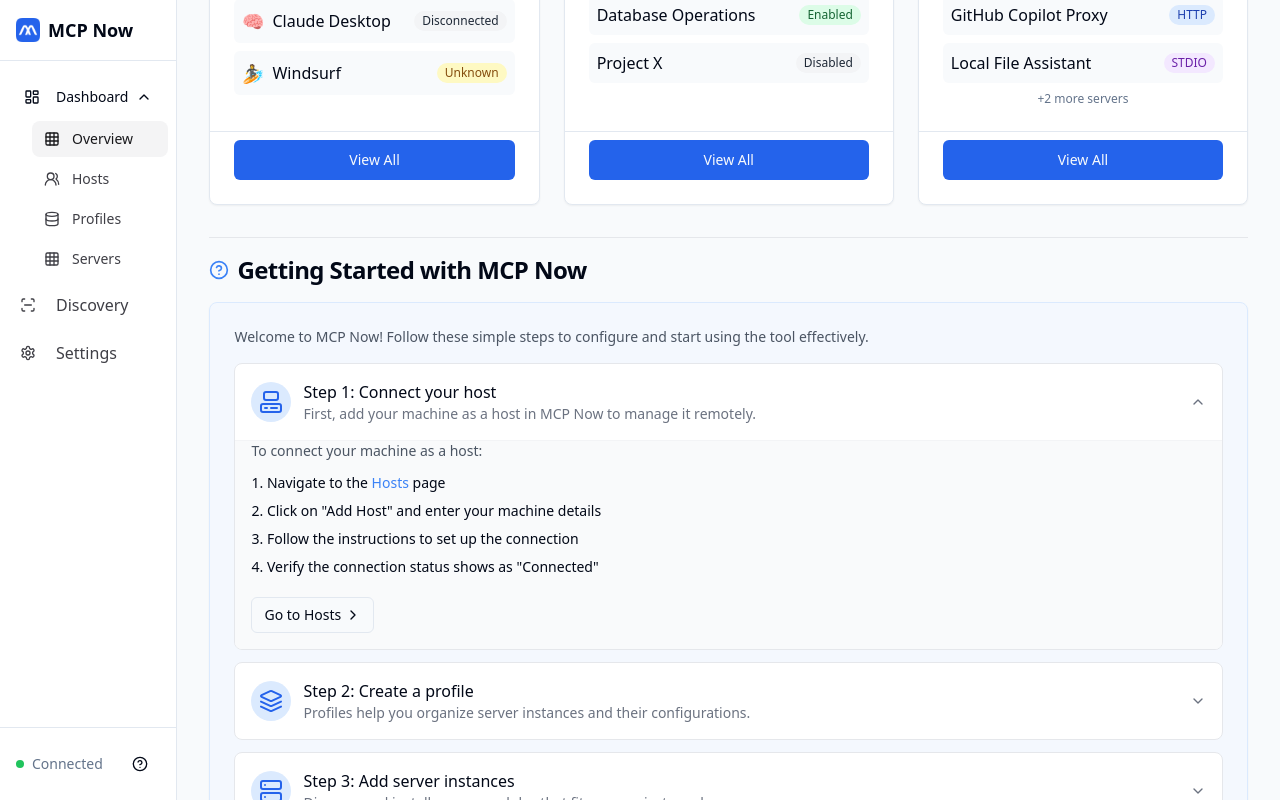
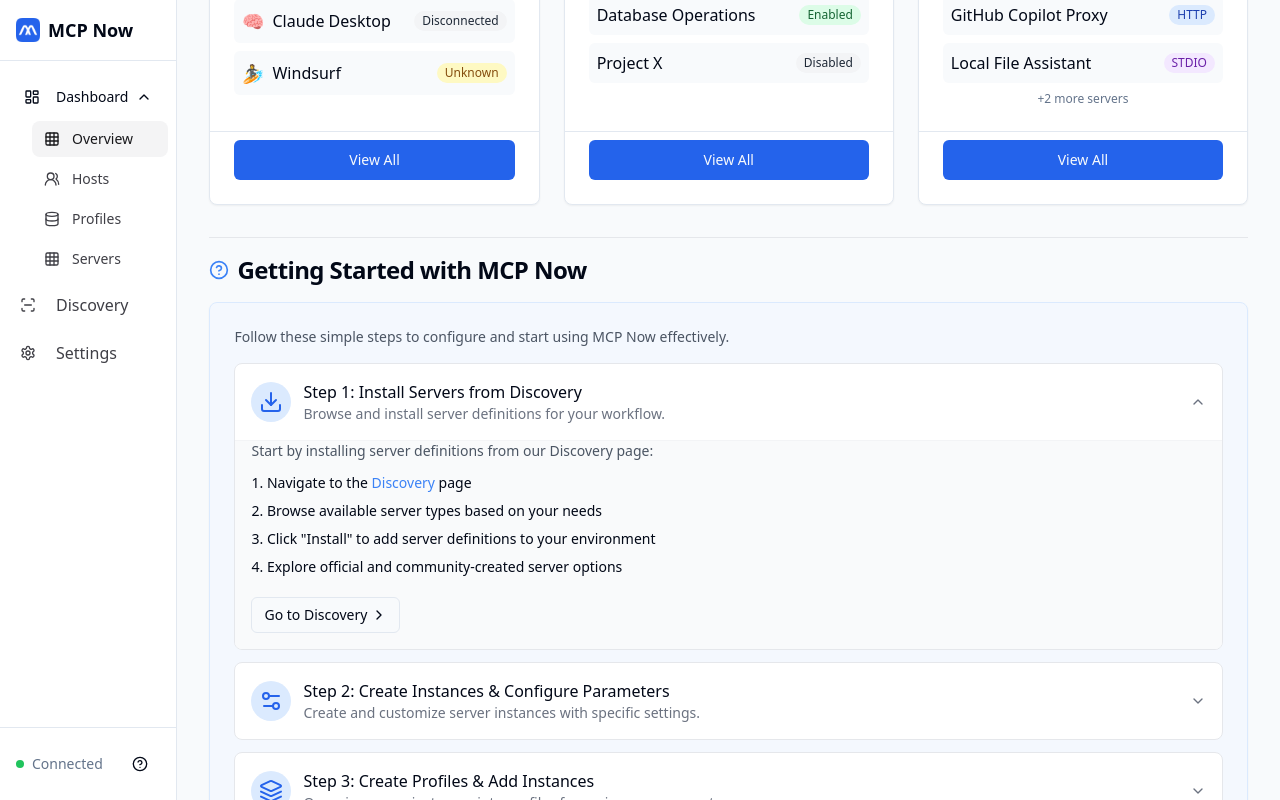
Before and after one commit to johnny96124/mcpnow-website-contentchange-95, a React (Vite) app: page / in a window 1280 px wide. Both pictures are taken after a click on the button 728 px from the left and 402 px from the top of the page. Built offline with nearby package versions, Linux system fonts and the light colour scheme.

Commit message:
feat: Update dashboard user flow
Refactor the user onboarding steps in the dashboard to guide users through installing servers, creating instances, creating profiles, and associating hosts.

```diff
--- a/src/pages/Dashboard.tsx
+++ b/src/pages/Dashboard.tsx
@@ -288,24 +288,24 @@ const Dashboard = () => {
 
   const beginnerGuideSteps = [
     {
-      title: "Connect your host",
-      description: "First, add your machine as a host in MCP Now to manage it remotely.",
-      icon: <Computer className="h-6 w-6" />,
+      title: "Install Servers from Discovery",
+      description: "Browse and install server definitions for your workflow.",
+      icon: <Download className="h-6 w-6" />,
       content: (
         <div className="space-y-3">
           <p className="text-sm text-gray-600 dark:text-gray-400">
-            To connect your machine as a host:
+            Start by installing server definitions from our Discovery page:
           </p>
           <ol className="list-decimal list-inside space-y-2 text-sm">
-            <li>Navigate to the <Link to="/hosts" className="text-blue-500 hover:underline">Hosts</Link> page</li>
-            <li>Click on "Add Host" and enter your machine details</li>
-            <li>Follow the instructions to set up the connection</li>
-            <li>Verify the connection status shows as "Connected"</li>
+            <li>Navigate to the <Link to="/discovery" className="text-blue-500 hover:underline">Discovery</Link> page</li>
+            <li>Browse available server types based on your needs</li>
+            <li>Click "Install" to add server definitions to your environment</li>
+            <li>Explore official and community-created server options</li>
           </ol>
           <div className="pt-2">
             <Button asChild size="sm" variant="outline" className="gap-1">
-              <Link to="/hosts">
-                Go to Hosts
+              <Link to="/discovery">
+                Go to Discovery
                 <ChevronRight className="h-4 w-4" />
               </Link>
             </Button>
@@ -314,53 +314,21 @@ const Dashboard = () => {
       )
     },
     {
-      title: "Create a profile",
-      description: "Profiles help you organize server instances and their configurations.",
-      icon: <Layers className="h-6 w-6" />,
+      title: "Create Instances & Configure Parameters",
+      description: "Create and customize server instances with specific settings.",
+      icon: <Settings2 className="h-6 w-6" />,
       content: (
         <div className="space-y-3">
           <p className="text-sm text-gray-600 dark:text-gray-400">
-            To create and configure a profile:
+            Once you've installed server definitions, create instances with custom configurations:
           </p>
           <ol className="list-decimal list-inside space-y-2 text-sm">
-            <li>Go to the <Link to="/profiles" className="text-blue-500 hover:underline">Profiles</Link> page</li>
-            <li>Click "Create Profile" and give it a meaningful name</li>
-            <li>Add server instances to the profile based on your needs</li>
-            <li>Enable the profile to make it active</li>
+            <li>Go to <Link to="/servers" className="text-blue-500 hover:underline">Servers</Link> page</li>
+            <li>Click "Add Instance" on an installed server</li>
+            <li>Set name, parameters, and environment variables</li>
+            <li>Configure connection details specific to your needs</li>
           </ol>
           <div className="pt-2">
-            <Button asChild size="sm" variant="outline" className="gap-1">
-              <Link to="/profiles">
-                Go to Profiles
-                <ChevronRight className="h-4 w-4" />
-              </Link>
-            </Button>
-          </div>
-        </div>
-      )
-    },
-    {
-      title: "Add server instances",
-      description: "Discover and install server modules that fit your project needs.",
-      icon: <Server className="h-6 w-6" />,
-      content: (
-        <div className="space-y-3">
-          <p className="text-sm text-gray-600 dark:text-gray-400">
-            To add server instances:
-          </p>
-          <ol className="list-decimal list-inside space-y-2 text-sm">
-            <li>Browse the <Link to="/discovery" className="text-blue-500 hover:underline">Discovery</Link> page to find available servers</li>
-            <li>Click on a server to view details and install it</li>
-            <li>Configure server settings through the <Link to="/servers" className="text-blue-500 hover:underline">Servers</Link> page</li>
-            <li>Add the server instance to your active profile</li>
-          </ol>
-          <div className="pt-2 flex gap-2">
-            <Button asChild size="sm" variant="outline" className="gap-1">
-              <Link to="/discovery">
-                Discover Servers
-                <ChevronRight className="h-4 w-4" />
-              </Link>
-            </Button>
             <Button asChild size="sm" variant="outline" className="gap-1">
               <Link to="/servers">
                 Manage Servers
@@ -372,24 +340,50 @@ const Dashboard = () => {
       )
     },
     {
-      title: "Configure settings",
-      description: "Customize MCP Now according to your preferences and requirements.",
-      icon: <Settings2 className="h-6 w-6" />,
+      title: "Create Profiles & Add Instances",
+      description: "Organize server instances into profiles for easier management.",
+      icon: <Layers className="h-6 w-6" />,
       content: (
         <div className="space-y-3">
           <p className="text-sm text-gray-600 dark:text-gray-400">
-            To configure MCP Now settings:
+            Create profiles to group your server instances logically:
           </p>
           <ol className="list-decimal list-inside space-y-2 text-sm">
-            <li>Navigate to the <Link to="/settings" className="text-blue-500 hover:underline">Settings</Link> page</li>
-            <li>Adjust application preferences</li>
-            <li>Configure network and security settings if needed</li>
-            <li>Save your changes</li>
+            <li>Visit the <Link to="/profiles" className="text-blue-500 hover:underline">Profiles</Link> page</li>
+            <li>Create a new profile with a relevant name</li>
+            <li>Add your configured server instances to the profile</li>
+            <li>Enable the profile to activate all included instances</li>
           </ol>
           <div className="pt-2">
             <Button asChild size="sm" variant="outline" className="gap-1">
-              <Link to="/settings">
-                Go to Settings
+              <Link to="/profiles">
+                Create Profiles
+                <ChevronRight className="h-4 w-4" />
+              </Link>
+            </Button>
+          </div>
+        </div>
+      )
+    },
+    {
+      title: "Associate Hosts with Profiles",
+      description: "Connect your profiles to hosts to deploy server instances.",
+      icon: <Computer className="h-6 w-6" />,
+      content: (
+        <div className="space-y-3">
+          <p className="text-sm text-gray-600 dark:text-gray-400">
+            Finally, associate your profiles with hosts to run your server instances:
+          </p>
+          <ol className="list-decimal list-inside space-y-2 text-sm">
+            <li>Go to the <Link to="/hosts" className="text-blue-500 hover:underline">Hosts</Link> page</li>
+            <li>Add a new host or select an existing one</li>
+            <li>Assign your created profile to the host</li>
+            <li>Monitor status and control your server instances</li>
+          </ol>
+          <div className="pt-2">
+            <Button asChild size="sm" variant="outline" className="gap-1">
+              <Link to="/hosts">
+                Manage Hosts
                 <ChevronRight className="h-4 w-4" />
               </Link>
             </Button>
@@ -621,7 +615,7 @@ const Dashboard = () => {
         <Card className="border-blue-100 dark:border-blue-900 bg-blue-50/50 dark:bg-blue-950/20">
           <CardContent className="pt-6">
             <p className="mb-4 text-sm text-gray-600 dark:text-gray-400">
-              Welcome to MCP Now! Follow these simple steps to configure and start using the tool effectively.
+              Follow these simple steps to configure and start using MCP Now effectively.
             </p>
 
             <div className="space-y-3">
@@ -660,9 +654,9 @@ const Dashboard = () => {
             </div>
 
             <div className="mt-6 flex justify-center">
-              <Button asChild className="gap-2" variant="outline">
-                <Link to="/hosts">
-                  Start Configuration
+              <Button asChild className="gap-2">
+                <Link to="/discovery">
+                  Start Setup Process
                   <ChevronRight className="h-4 w-4" />
                 </Link>
               </Button>
```
